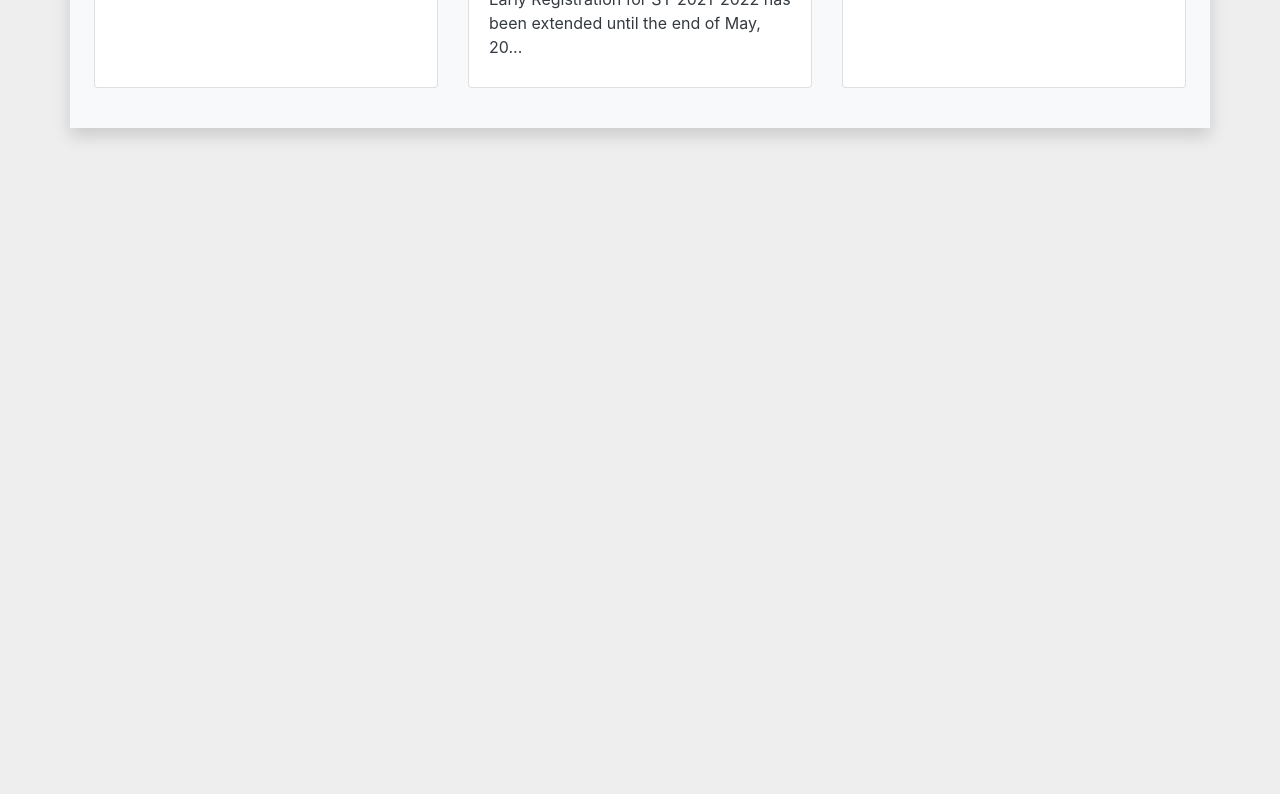
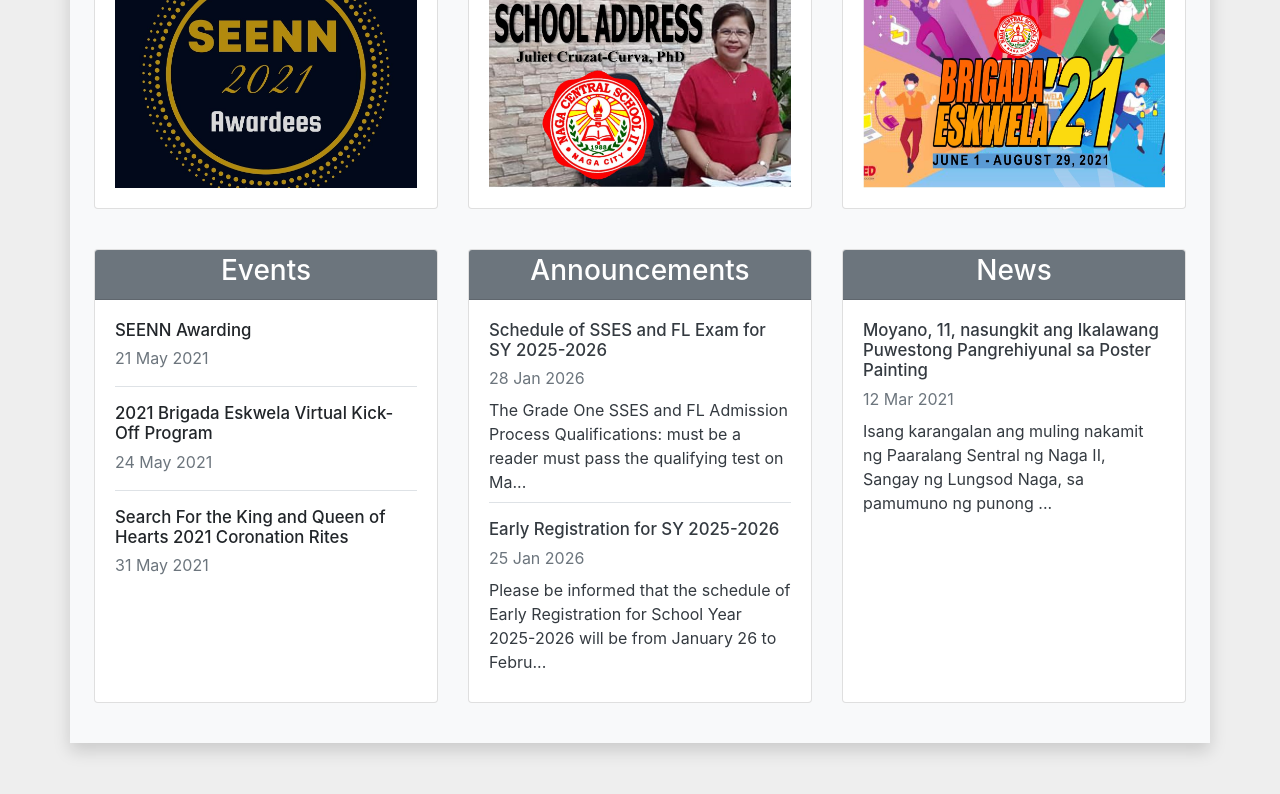
Before and after one commit to nagacentralschool2/nagacentralschool2.github.io, a Jekyll site: the page built from index.html, in a window 1280 px wide and 900 px high, scrolled down 908 px. Shown: the top 794 px of the window. Built offline with Jekyll 4.4.1, drawn with Linux system fonts in a browser that asks for light colours; some of the changed text lies outside the part shown.

Commit message:
Update-Jan 28 2026

```diff
--- a/_announcements/2021-04-26-early-registration-sy-2021-2022.md
+++ /dev/null
@@ -1,15 +0,0 @@
----
-title: Early Registration for SY 2021-2022
----
-
-**************************************************************************************************************
-UPDATE!!!
-Please be informed that the Early Registration for SY 2021-2022 has been extended until the end of May, 2021.
-
-**************************************************************************************************************
-
-Please be informed that the schedule of Early Registration for School Year 2021-2022 will be from March 26 to April 30, 2021.
-
-All incoming Kindergarten and Grade 1 learners are encouraged to enlist their names at the school. Please bring PSA Birth Certificate.  You may download the Early Registration Form under the [Downloads](/downloads.html) section.
-
-Note: Please observe precautionary measures against COVID-19 during the registration activity.
--- a/_announcements/2021-11-09-schedule-of-module-distribution.md
+++ /dev/null
@@ -1,8 +0,0 @@
----
-title: Schedule of Distribution of Modules for SY 2021-2022
----
-
-This is the updated schedule for the distribution and retrieval of modules per grade level.
-
-
-<img src="/assets/img/DIST-MODULES.jpg" class="img-fluid rounded d-block mx-auto" alt="Module Distribution Schedule">
--- /dev/null
+++ b/_announcements/2026-01-25-early-registration-sy-2025-2026.md
@@ -0,0 +1,8 @@
+---
+title: Early Registration for SY 2025-2026
+---
+
+
+Please be informed that the schedule of Early Registration for School Year 2025-2026 will be from January 26 to February 27, 2026.
+
+All incoming Kindergarten and Grade 1 learners are encouraged to enlist their names at the school. Please bring PSA Birth Certificate.  You may download the Early Registration Form under the [Downloads](/downloads.html) section.
--- /dev/null
+++ b/_announcements/2026-01-28-schedule-of-SSESFL-exam.md
@@ -0,0 +1,16 @@
+---
+title: Schedule of SSES and FL Exam for SY 2025-2026
+---
+
+The Grade One SSES and FL Admission Process
+Qualifications:
+1. must be a reader
+2. must pass the qualifying test on March 7 and interview on March 28
+
+Requirements:
+1. Application Form with pic (click link or scan QR code to download form)
+https://tinyurl.com/SSESandFL
+2. photocopy of PSA Birth Certificate
+3. photocopy of Progress Report Card and ECCD
+
+Submission of requirements is ON or BEFORE FEB 27 (Friday) at the Guidance Office
--- a/_data/carousel.yml
+++ b/_data/carousel.yml
@@ -1,4 +1,5 @@
 - img: Early Reg 2026.jpg
+- img: SSES_Exam.jpg
 - img: dspc.jpg
 - img: 7.jpg
 - img: 6.jpg
```
Also changed, not shown: assets/img/carousel/SSES_Exam.jpg (added), assets/img/carousel/dspc.jpg (added).
